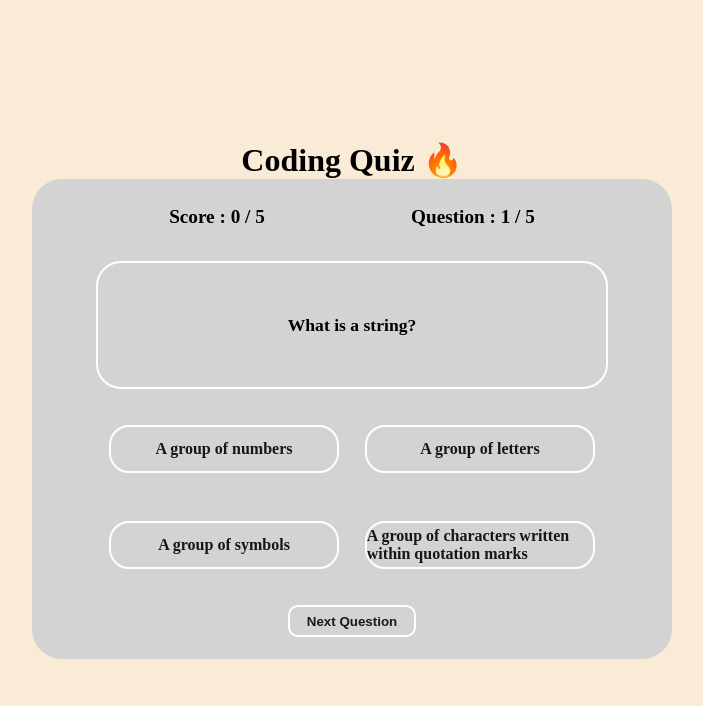
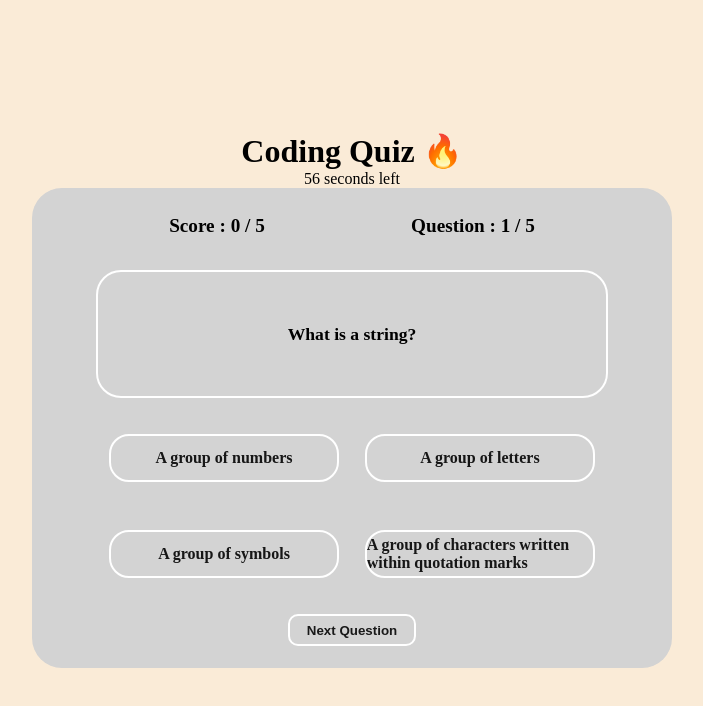
Before and after one commit to BenturaPeralez/compsciquiz, a plain HTML site: page index.html in a window 1280 px wide. Shown: the whole page, without its empty margins (288-991 px from the left). Drawn offline with Linux system fonts and the light colour scheme.

Commit message:
last revision

```diff
--- a/index.html
+++ b/index.html
@@ -15,14 +15,16 @@
 
             <h1>Coding Quiz &#128293</h1>
 
+
+            <div id= "timer-area"></div>
+
+
             <!-- creating a modal for when quiz ends -->
             <div class="modal-container" id="score-modal">
 
                 <div class="modal-content-container">
 
                     <h1>Congratulations, Quiz Completed.</h1>
-
-                    <div id= "timer-area"></div>
 
                     <div class="grade-details">
                         <p>Wrong Answers : <span id="wrong-answers"></span></p>
--- a/script.js
+++ b/script.js
@@ -4,7 +4,7 @@ var timerArea = document.getElementById("timer-area");
 
 // Global variables
 var timerInterval;
-var secondsRemaining = 5;
+var secondsRemaining = 60;
 
 
 function startTimer(){
@@ -12,12 +12,13 @@ function startTimer(){
     timerArea.textContent = secondsRemaining + " seconds left";
     secondsRemaining--;
 
-    if( secondsRemaining === 0 ){
+    if( secondsRemaining <0 ){
       clearInterval(timerInterval);
       checkForWonGame();
     }
   }, 1000)
 }
+startTimer();
 
 
 
```
Also changed, not shown: 1 other file.
